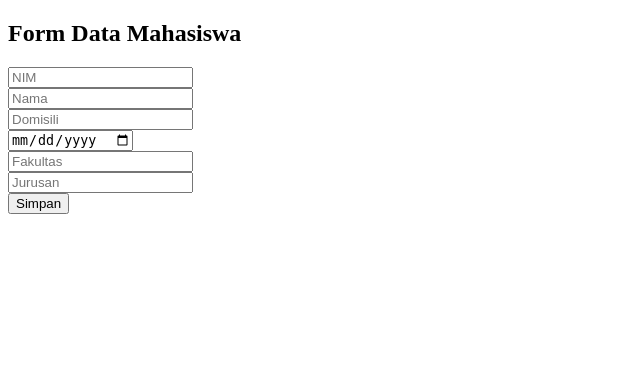
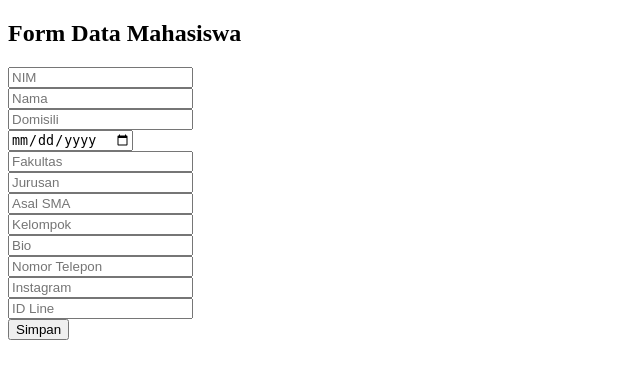
Before and after one commit to kaylalishha/SIERAwebsite, a PHP site: page /form_mahasiswa.php in a window 1280 px wide. Shown: the top 379 px of the page, without its empty margins (0-640 px from the left). Run offline with PHP 8.4, Linux system fonts and the light colour scheme; the visitor is signed in with stand-in values (Sample User, id 1).

Commit message:
update sedikit benerin form sama save

```diff
--- a/form_mahasiswa.php
+++ b/form_mahasiswa.php
@@ -21,6 +21,12 @@ if (!isset($_SESSION['id_user']) || $_SESSION['role'] != 'mahasiswa') {
         <input type="date" name="tanggal_lahir" placeholder="Tanggal Lahir"><br>
         <input type="text" name="fakultas" placeholder="Fakultas"><br>
         <input type="text" name="jurusan" placeholder="Jurusan"><br>
+        <input type="text" name="asalsma" placeholder="Asal SMA"><br>
+        <input type="number" name="kelompok" placeholder="Kelompok"><br>
+        <input type="text" name="bio" placeholder="Bio"><br>
+        <input type="number" name="no_telp" placeholder="Nomor Telepon"><br>
+        <input type="text" name="instagram" placeholder="Instagram"><br>
+        <input type="text" name="id_line" placeholder="ID Line"><br>
         <button type="submit">Simpan</button>
     </form>
 </body>
--- a/save_mentor.php
+++ b/save_mentor.php
@@ -1,7 +1,7 @@
 <?php
 session_start();
 if (!isset($_SESSION['id_user']) || $_SESSION['role'] != 'mentor') {
-    header("Location: index.php");
+    header("Location: index.html");
     exit();
 }
 
@@ -34,7 +34,7 @@ $sql = "INSERT INTO mentor (id_user, nim_mentor, nama, fakultas, jurusan, kelomp
 
 if ($conn->query($sql) === TRUE) {
     // Redirect ke dashboard setelah berhasil menyimpan data
-    header("Location: dashboard.php");
+    header("Location: index.html");
 } else {
     echo "Error: " . $sql . "<br>" . $conn->error;
 }
```
Also changed, not shown: save_mahasiswa.php (+9 -2 lines).
